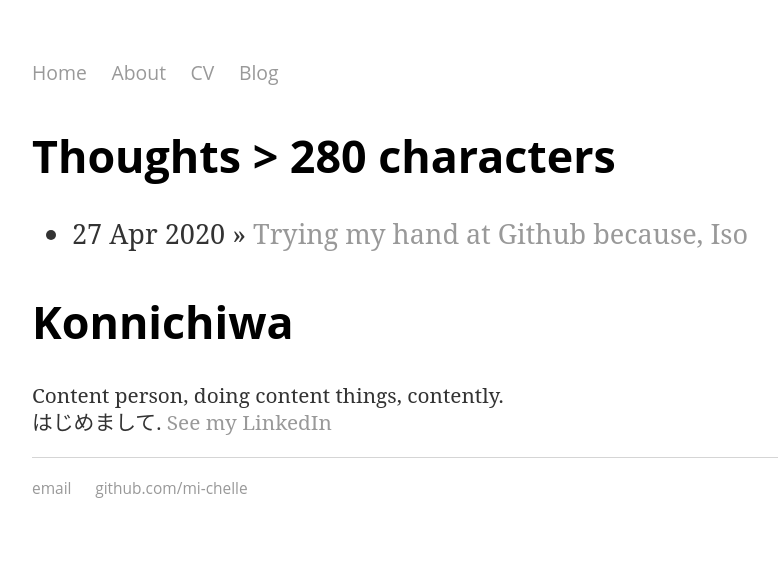
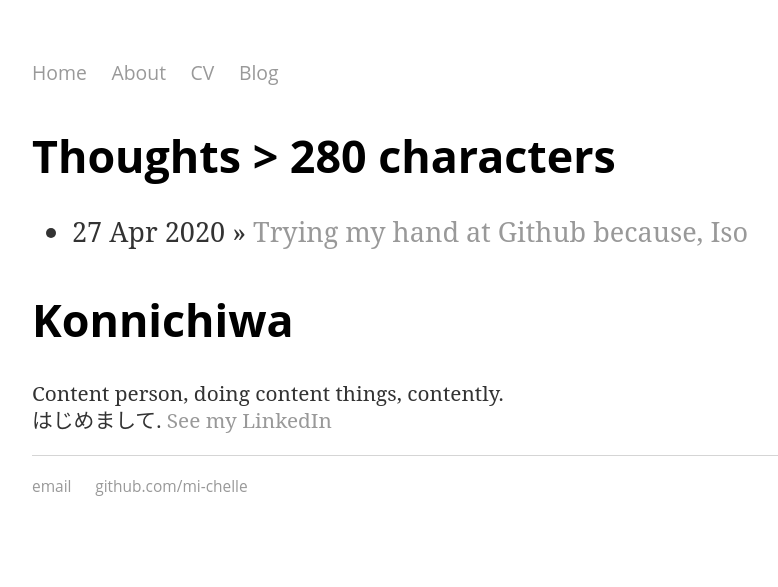
Before and after one commit to mi-chelle/akauntabiritii, a Jekyll site: the page built from blog/index.html, in a window 1280 px wide. Shown: the top 587 px of the page, without its empty margins (160-938 px from the left). Built offline with Jekyll 4.4.1, drawn with Linux system fonts in a browser that asks for light colours.

Commit message:
Update main.css

```diff
--- a/css/main.css
+++ b/css/main.css
@@ -50,14 +50,14 @@
     margin: 20px auto 40px;
     font-size: 1.3em;
     font-family:'Crimson Text', 'Roboto Slab', 'Serif';
-    line-height: 1.3em;
+    line-height: 1.2em;
     color: #333;
 }
 
 ul.posts li {
     font-size: 1.3em;
     font-family:'Crimson Text', 'Roboto Slab', 'Serif';
-    line-height: 1.3em;
+    line-height: 1.2em;
     color: #333;
 }
 
```
